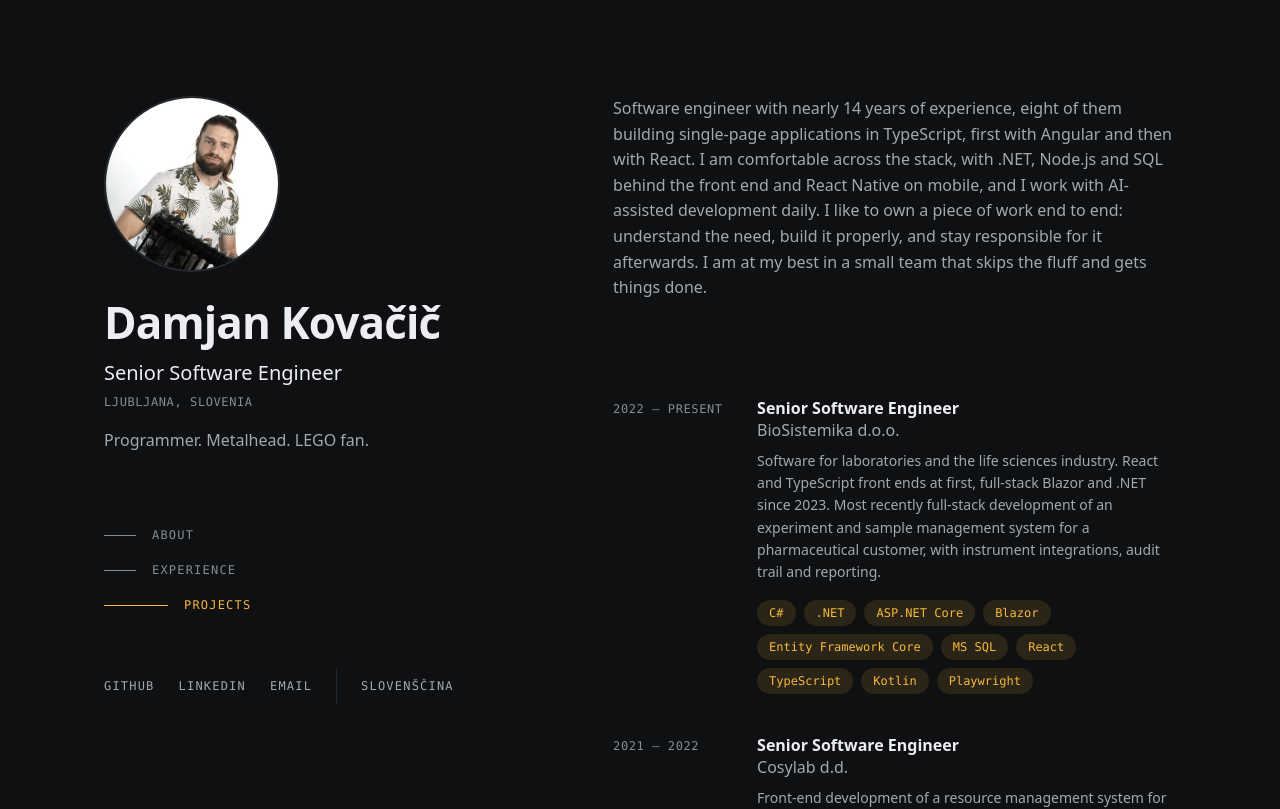
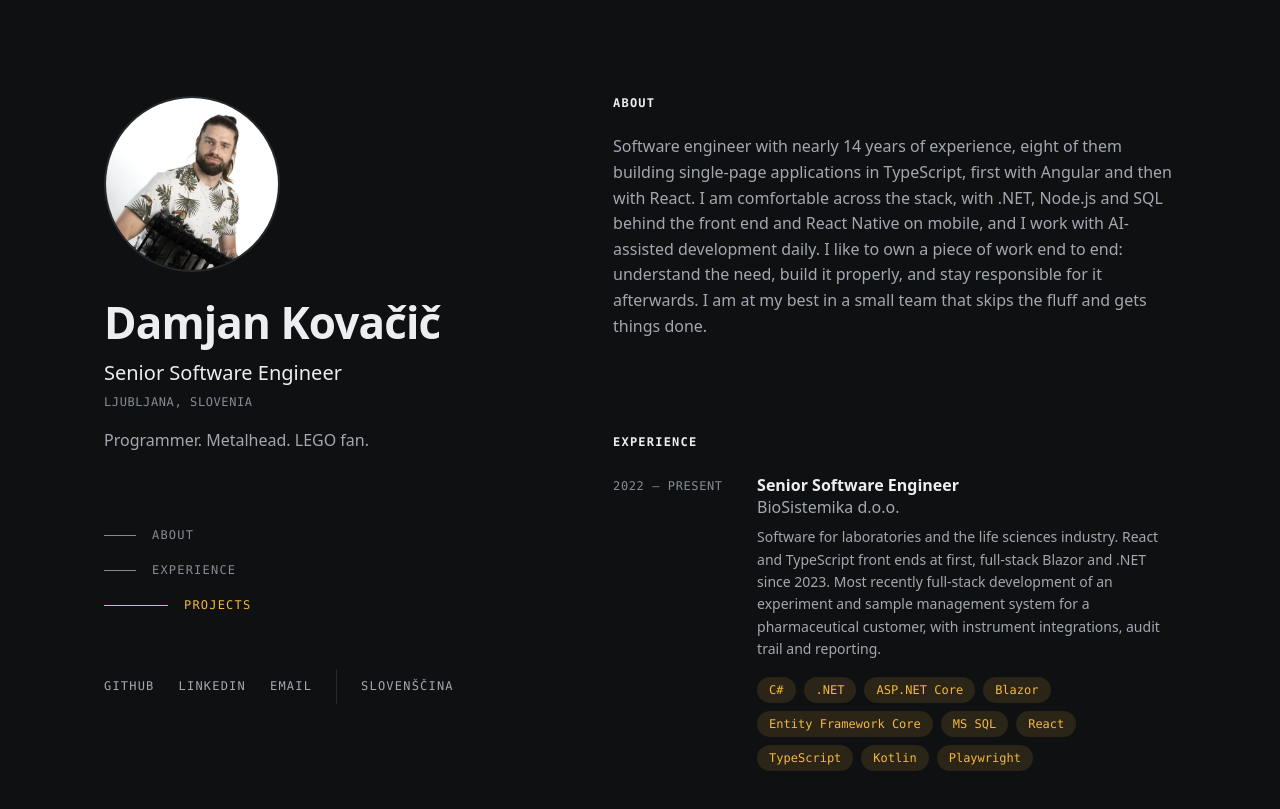
Before and after one commit to Stari89/damjanko-homepage, a React (Vite) app in the folder v2/: page / in a window 1280 px wide. Shown: the top 809 px of the page. Built offline with nearby package versions, Linux system fonts and the light colour scheme.

Commit message:
Showed section headings on desktop
Co-Authored-By: Claude Fable 5.2 <noreply@anthropic.com>
Claude-Session: https://claude.ai/code/session_01PRVitvsqKvqnXHDQkqKK6z

```diff
--- a/v2/src/components/Section.module.css
+++ b/v2/src/components/Section.module.css
@@ -14,21 +14,18 @@
   text-transform: uppercase;
 }
 
-/* On wide screens the sidebar navigation names the section, so the heading is
-   kept for screen readers only. */
+/* On wide screens the heading scrolls with its section: the sidebar navigation
+   already shows which section is in view. */
 @media (min-width: 64rem) {
   .section {
     scroll-margin-top: var(--space-7);
   }
 
   .heading {
-    position: absolute;
-    width: 1px;
-    height: 1px;
-    margin: -1px;
+    position: static;
+    margin: 0 0 var(--space-4);
     padding: 0;
-    overflow: hidden;
-    clip-path: inset(50%);
-    white-space: nowrap;
+    background: none;
+    backdrop-filter: none;
   }
 }
```
Also changed, not shown: 1 other file (tests, documents, lock files or other folders).
